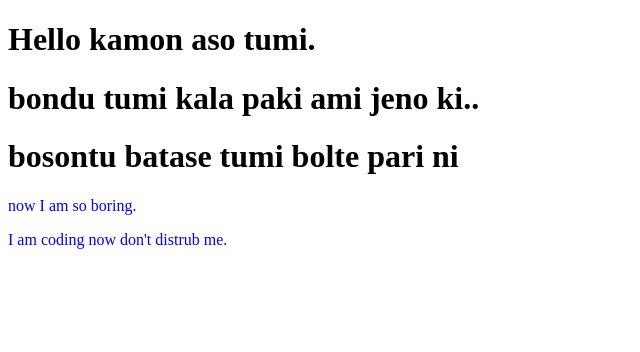
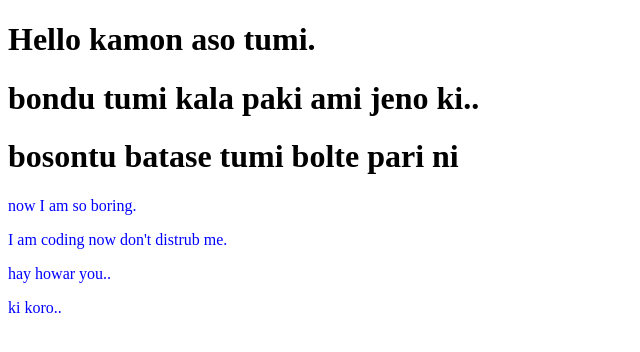
Before and after one commit to kawserzaman/my-2nd-repo, a plain HTML site: page index.html in a window 1280 px wide. Shown: the whole page, without its empty margins (0-640 px from the left). Drawn offline with Linux system fonts and the light colour scheme.

Commit message:
word add

```diff
--- a/index.html
+++ b/index.html
@@ -14,5 +14,7 @@
     <h1>bosontu batase tumi bolte pari ni</h1>
     <p> now I am so boring.</p>
     <p>I am coding now don't distrub me.</p>
+    <p>hay howar you..</p>
+    <p>ki koro..</p>
 </body>
 </html>
```
